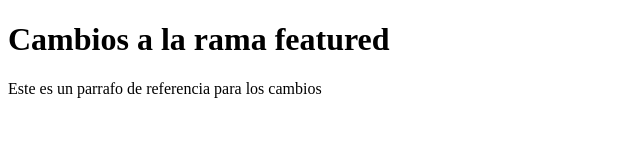
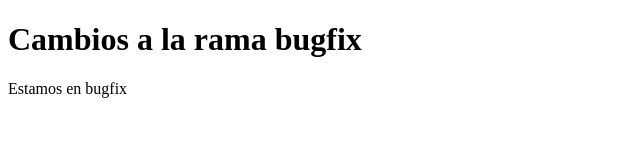
Before and after one commit to CRIS7HIAN30-Femsa/Git-Lab-5, a plain HTML site: page index.html in a window 1280 px wide. Shown: the whole page, without its empty margins (0-640 px from the left). Drawn offline with Linux system fonts and the light colour scheme.

Commit message:
Se agregan los cambios a la rama bugfix

```diff
--- a/index.html
+++ b/index.html
@@ -9,7 +9,7 @@
         <link rel="stylesheet" href="">
     </head>
     <body>
-        <h1>Cambios a la rama featured</h1>
-        <p>Este es un parrafo de referencia para los cambios</p>
+        <h1>Cambios a la rama bugfix</h1>
+        <p>Estamos en bugfix</p>
     </body>
 </html>
```
